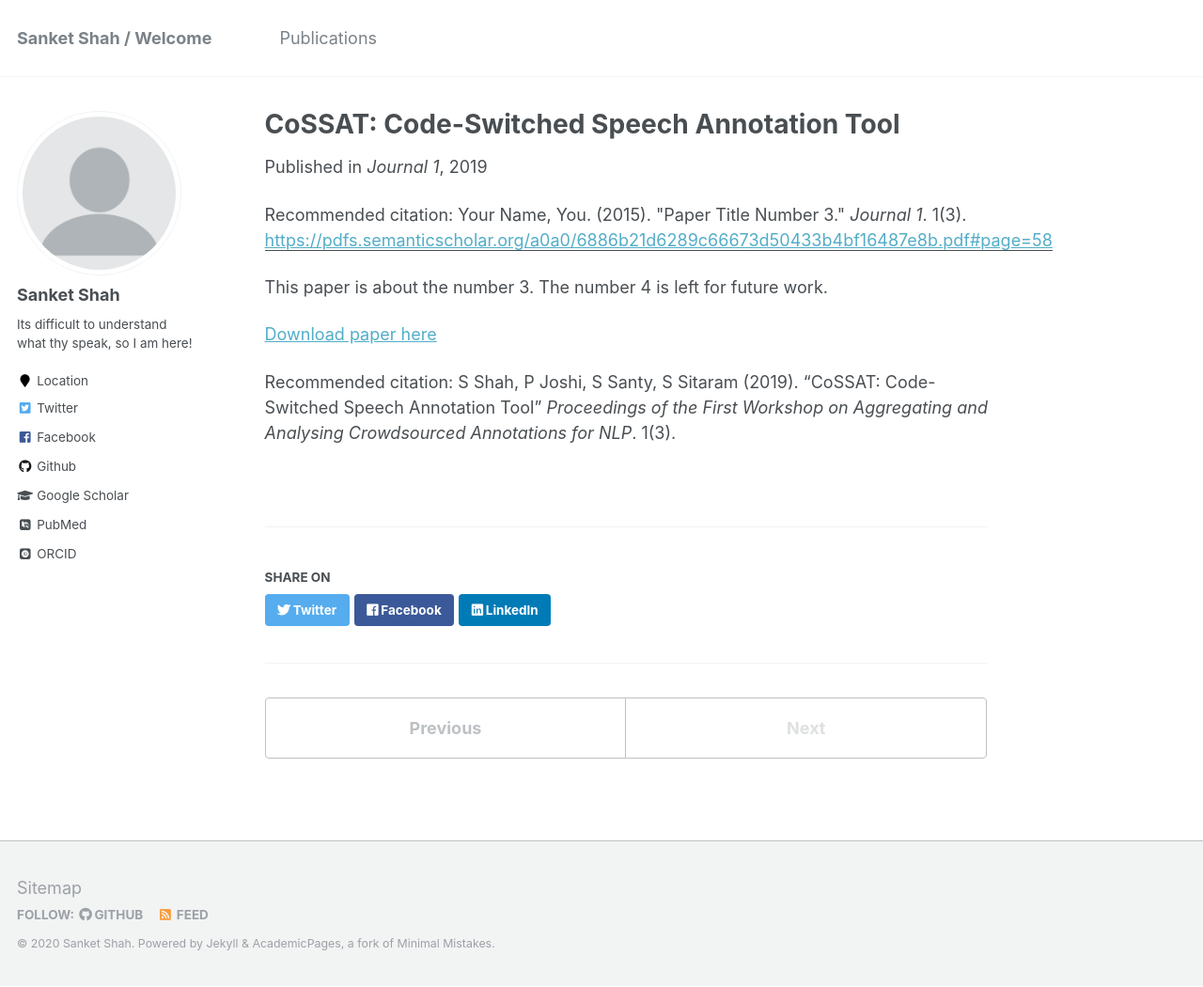
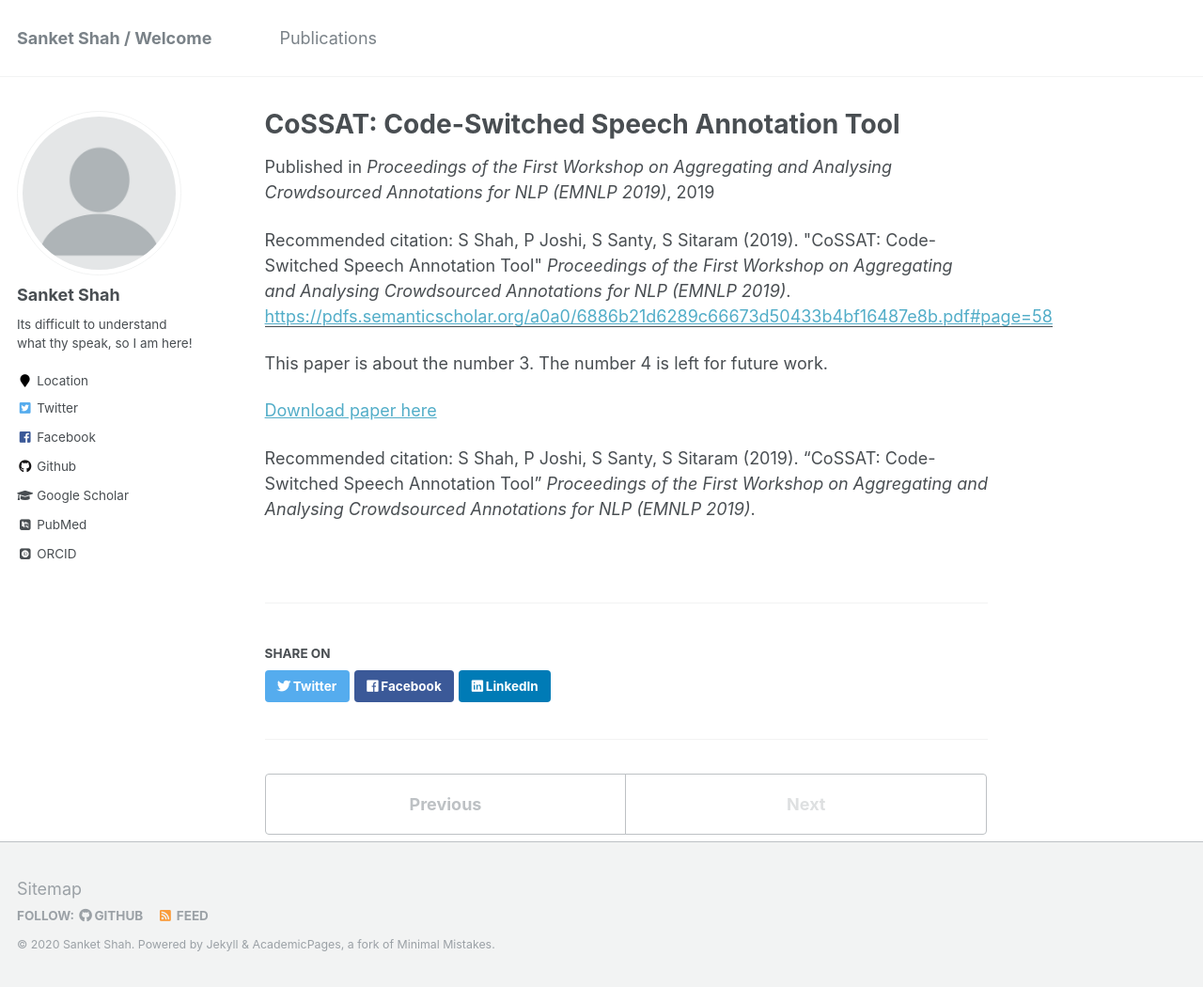
Before and after one commit to sanket0211/sanket0211.github.io, a Jekyll site: the page built from _publications/2019-11-03-COSSAT.md, in a window 1280 px wide and 1050 px high. Shown: the whole window at 94% size. Built offline with Jekyll 4.4.1, drawn with Linux system fonts in a browser that asks for light colours; some web fonts are replaced.

Commit message:
publications

```diff
--- a/_publications/2019-11-03-COSSAT.md
+++ b/_publications/2019-11-03-COSSAT.md
@@ -4,12 +4,12 @@ collection: publications
 permalink: /publication/2019-11-03-COSSAT
 excerpt: 'Code-switching refers to the alternation of two or more languages in a conversation or utterance and is common in multilingual communities across the world. Building codeswitched speech and natural language processing systems are challenging due to the lack of annotated speech and text data. We present a speech annotation interface CoS-SAT, which helps annotators transcribe codeswitched speech faster, more easily and more accurately than a traditional interface, by displaying candidate words from monolingual speech recognizers. We conduct a user study on the transcription of Hindi-English codeswitched speech with 10 annotators and describe quantitative and qualitative results.'
 date: 2019-11-03
-venue: 'Journal 1'
+venue: 'Proceedings of the First Workshop on Aggregating and Analysing Crowdsourced Annotations for NLP  (EMNLP 2019)'
 paperurl: 'https://pdfs.semanticscholar.org/a0a0/6886b21d6289c66673d50433b4bf16487e8b.pdf#page=58'
-citation: 'Your Name, You. (2015). &quot;Paper Title Number 3.&quot; <i>Journal 1</i>. 1(3).'
+citation: 'S Shah, P Joshi, S Santy, S Sitaram (2019). "CoSSAT: Code-Switched Speech Annotation Tool" <i>Proceedings of the First Workshop on Aggregating and Analysing Crowdsourced Annotations for NLP  (EMNLP 2019)</i>.'
 ---
 This paper is about the number 3. The number 4 is left for future work.
 
 [Download paper here](https://pdfs.semanticscholar.org/a0a0/6886b21d6289c66673d50433b4bf16487e8b.pdf#page=58)
 
-Recommended citation: S Shah, P Joshi, S Santy, S Sitaram (2019). "CoSSAT: Code-Switched Speech Annotation Tool" <i>Proceedings of the First Workshop on Aggregating and Analysing Crowdsourced Annotations for NLP</i>. 1(3).
+Recommended citation: S Shah, P Joshi, S Santy, S Sitaram (2019). "CoSSAT: Code-Switched Speech Annotation Tool" <i>Proceedings of the First Workshop on Aggregating and Analysing Crowdsourced Annotations for NLP  (EMNLP 2019)</i>.
```
